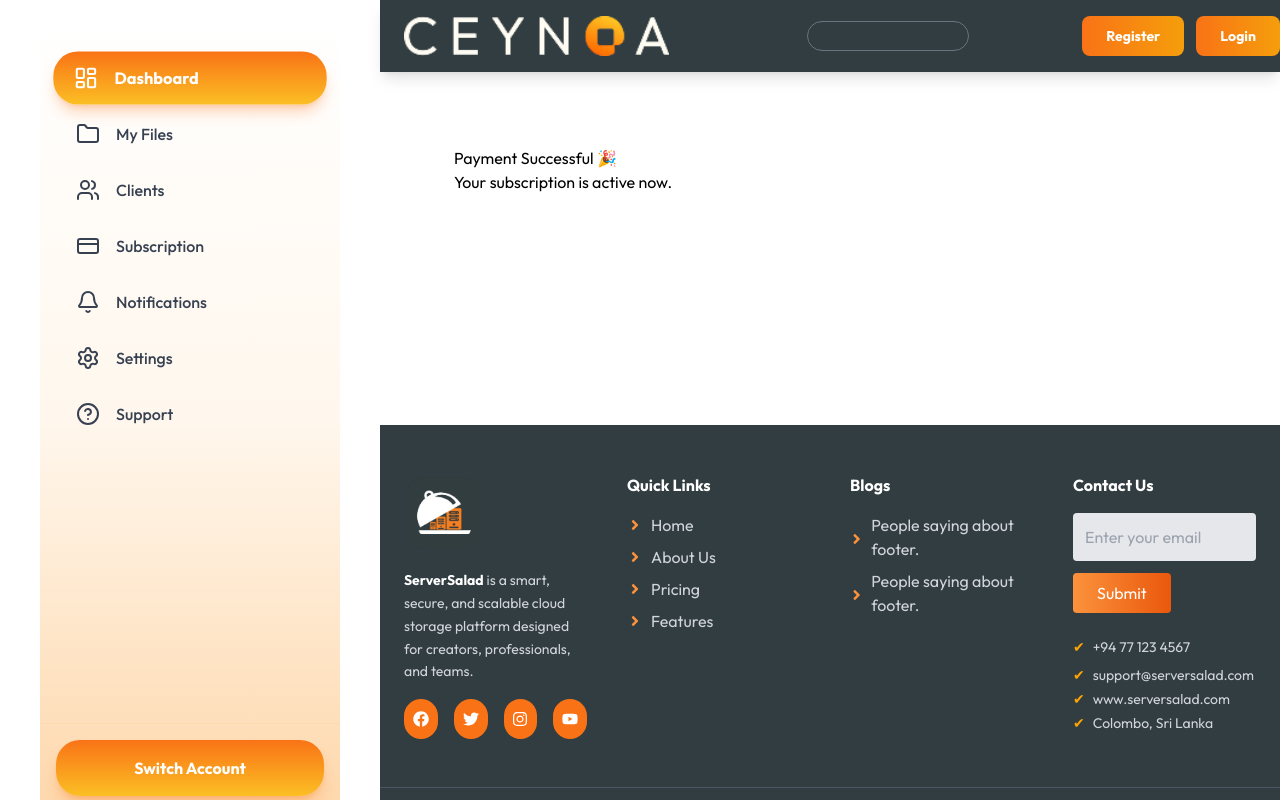
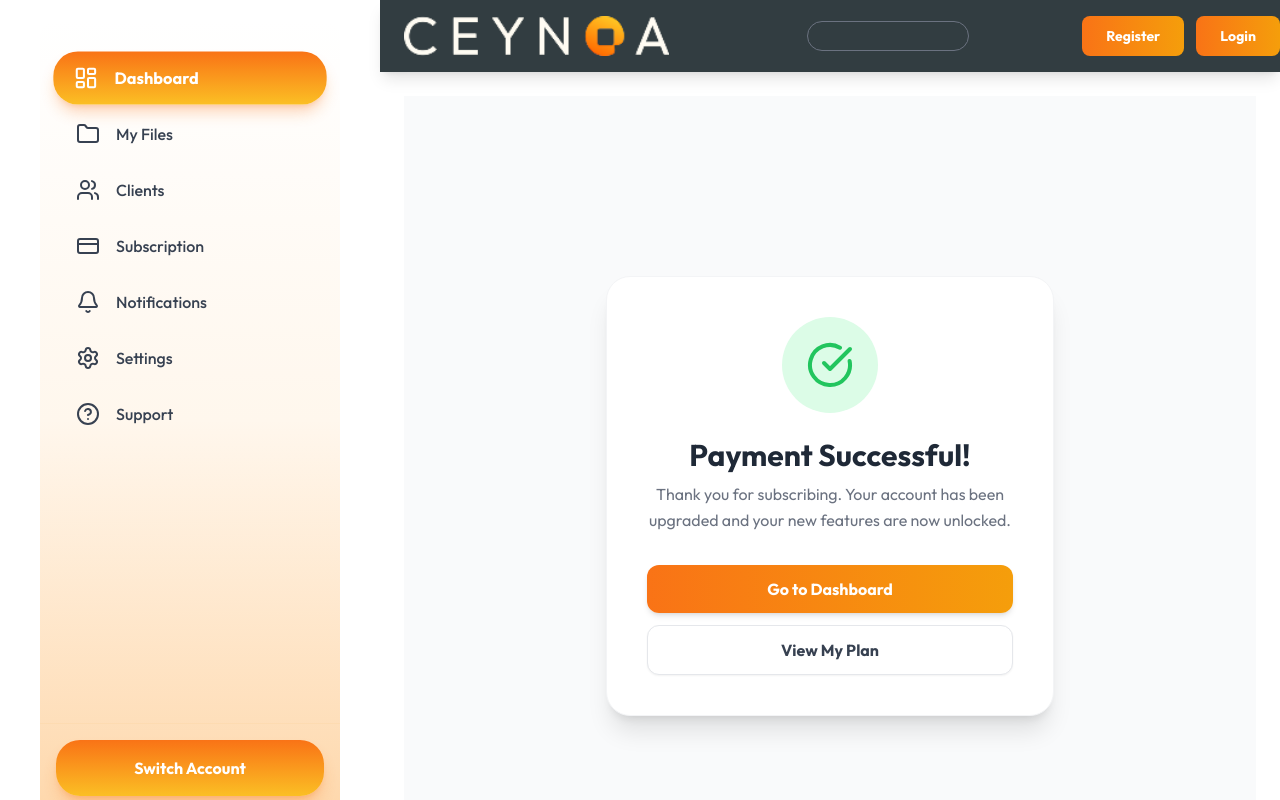
Before and after one commit to chirath1231/Software-Project-Storage-Solution, a React (Create React App) app in the folder frontend/: page /dashboard/payment-success in a window 1280 px wide. Shown: the top 800 px of the page. Built offline with nearby package versions, Linux system fonts and the light colour scheme.

Commit message:
feat: integrated payment webhooks and global notifications into subscription flow

```diff
--- a/frontend/src/pages/Login.jsx
+++ b/frontend/src/pages/Login.jsx
@@ -79,7 +79,7 @@ function Login() {
   };
 
   // ==========================
-  // 🔵 GOOGLE LOGIN
+  // 🔵 GOOGLE LOGIN (Updated for Debugging)
   // ==========================
   const handleGoogleSuccess = async (credentialResponse) => {
     setLoading(true);
@@ -91,7 +91,7 @@ function Login() {
           method: "POST",
           headers: { "Content-Type": "application/json" },
           body: JSON.stringify({
-            token: credentialResponse.credential,
+            token: credentialResponse.credential, // Make sure your Django Serializer expects "token"
           }),
         }
       );
@@ -99,7 +99,9 @@ function Login() {
       const data = await res.json();
 
       if (!res.ok) {
-        alert("Google login failed");
+        // --- NEW: Print the EXACT error from Django to the console ---
+        console.error("🚨 Django rejected the Google Login. Reason:", data);
+        alert(`Google Login Failed: ${data.detail || JSON.stringify(data)}`);
         setLoading(false);
         return;
       }
@@ -111,7 +113,8 @@ function Login() {
       login(data.access, data.username);
       navigate("/dashboard");
     } catch (error) {
-      alert("Google login error");
+      console.error("Network or parsing error:", error);
+      alert("Google login error. Check console.");
     }
 
     setLoading(false);
--- a/frontend/src/pages/PaymentSuccess.jsx
+++ b/frontend/src/pages/PaymentSuccess.jsx
@@ -1,10 +1,52 @@
-function PaymentSuccess() {
+import React, { useEffect } from "react";
+import { Link } from "react-router-dom";
+import { CheckCircle } from "lucide-react";
+
+// --- 1. IMPORT THE GLOBAL BRAIN ---
+import { useNotifications } from "../context/NotificationContext";
+
+export default function PaymentSuccess() {
+  // --- 2. HOOK INTO THE CONTEXT ---
+  const { fetchGlobalNotifications } = useNotifications();
+
+  useEffect(() => {
+    // --- 3. TRIGGER REFRESH WHEN THEY LAND ON THIS PAGE ---
+    // Because Django just created the notification in the background,
+    // this will fetch it and light up the bell instantly!
+    fetchGlobalNotifications();
+  }, []); // Empty dependency array ensures this only runs once when the page loads
+
   return (
-    <div style={{ padding: 50 }}>
-      <h1>Payment Successful 🎉</h1>
-      <p>Your subscription is active now.</p>
+    <div className="min-h-screen bg-gray-50 flex flex-col items-center justify-center p-6">
+      <div className="bg-white p-10 rounded-3xl shadow-xl text-center max-w-md w-full border border-gray-100 transform transition-all hover:scale-105 duration-300">
+
+        {/* Success Icon */}
+        <div className="w-24 h-24 bg-green-100 rounded-full flex items-center justify-center mx-auto mb-6">
+          <CheckCircle size={48} className="text-green-500" />
+        </div>
+
+        <h1 className="text-3xl font-bold text-gray-800 mb-2">Payment Successful!</h1>
+        <p className="text-gray-500 mb-8 leading-relaxed">
+          Thank you for subscribing. Your account has been upgraded and your new features are now unlocked.
+        </p>
+
+        {/* Action Buttons */}
+        <div className="flex flex-col gap-3">
+          <Link
+            to="/dashboard"
+            className="w-full bg-gradient-to-r from-orange-500 to-amber-500 hover:from-orange-600 hover:to-amber-600 text-white font-bold py-3 px-6 rounded-xl shadow-md transition-colors"
+          >
+            Go to Dashboard
+          </Link>
+          <Link
+            to="/dashboard/subscription"
+            className="w-full bg-white text-gray-700 hover:bg-gray-50 border border-gray-200 font-bold py-3 px-6 rounded-xl shadow-sm transition-colors"
+          >
+            View My Plan
+          </Link>
+        </div>
+
+      </div>
     </div>
   );
 }
-
-export default PaymentSuccess;
--- a/frontend/src/pages/SubscriptionPage.jsx
+++ b/frontend/src/pages/SubscriptionPage.jsx
@@ -7,7 +7,7 @@ export default function SubscriptionPage() {
   const [loading, setLoading] = useState(true);
 
   const userEmail = localStorage.getItem("username");
-  const token = localStorage.getItem("access_token"); // change key if needed
+  const token = localStorage.getItem("access_token");
 
   useEffect(() => {
     const authHeaders = token
@@ -48,13 +48,16 @@ export default function SubscriptionPage() {
 
     Promise.all([fetchPlans, fetchUserActive])
       .then(([plans, userActive]) => {
-        console.log("plans response:", plans);
-        console.log("userActive response:", userActive);
+        console.log("Raw plans response from Django:", plans);
 
-        setSubscriptions(Array.isArray(plans) ? plans : []);
+        // --- THE FIX: Handle both direct arrays AND Django Pagination objects ---
+        const plansArray = Array.isArray(plans) ? plans : (plans.results || []);
+        setSubscriptions(plansArray);
 
         const paidIds = new Set();
-        (Array.isArray(userActive) ? userActive : []).forEach((r) => {
+        const userActiveArray = Array.isArray(userActive) ? userActive : (userActive.results || []);
+
+        userActiveArray.forEach((r) => {
           if (r.subscription_id) paidIds.add(Number(r.subscription_id));
         });
         setPaidSubs(paidIds);
@@ -135,6 +138,13 @@ export default function SubscriptionPage() {
         Choose the plan that fits your needs
       </p>
 
+      {/* --- THE FIX: Show a clear message if the database is empty --- */}
+      {subscriptions.length === 0 ? (
+        <div className="text-center bg-white p-10 rounded-xl shadow-sm border border-gray-200 max-w-lg mx-auto">
+          <h3 className="text-xl font-bold text-gray-800 mb-2">No Plans Available</h3>
+          <p className="text-gray-500">The administrator hasn't added any subscription plans to the database yet. Please check back later!</p>
+        </div>
+      ) : (
         <div className="grid md:grid-cols-3 sm:grid-cols-2 gap-6">
           {subscriptions.map((sub) => {
             const isPaid = paidSubs.has(sub.id);
@@ -191,6 +201,7 @@ export default function SubscriptionPage() {
             );
           })}
         </div>
+      )}
     </div>
   );
 }
```
Also changed, not shown: 1 other file (tests, documents, lock files or other folders). Lines whose indentation alone changed are shown as unchanged.
